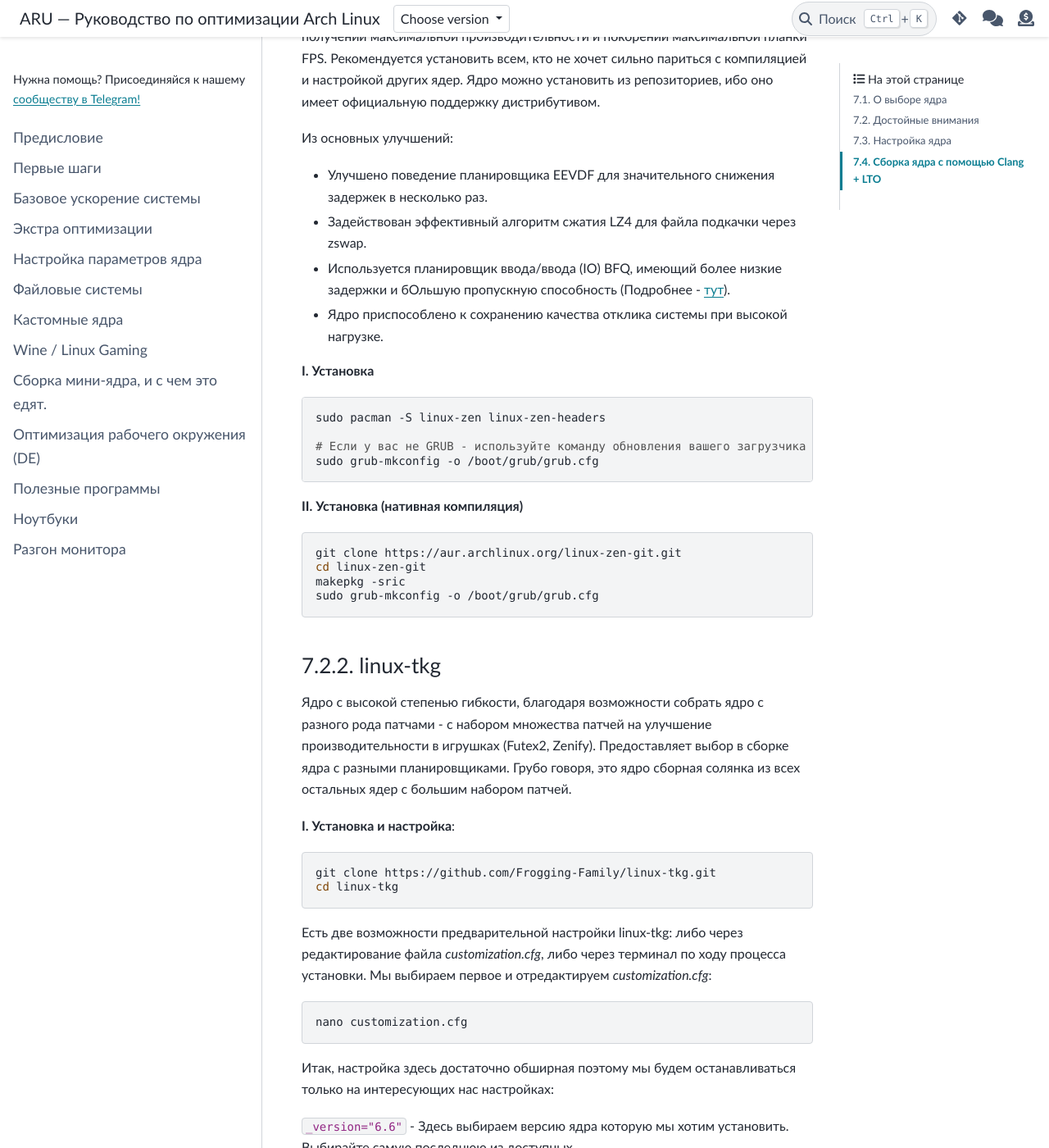
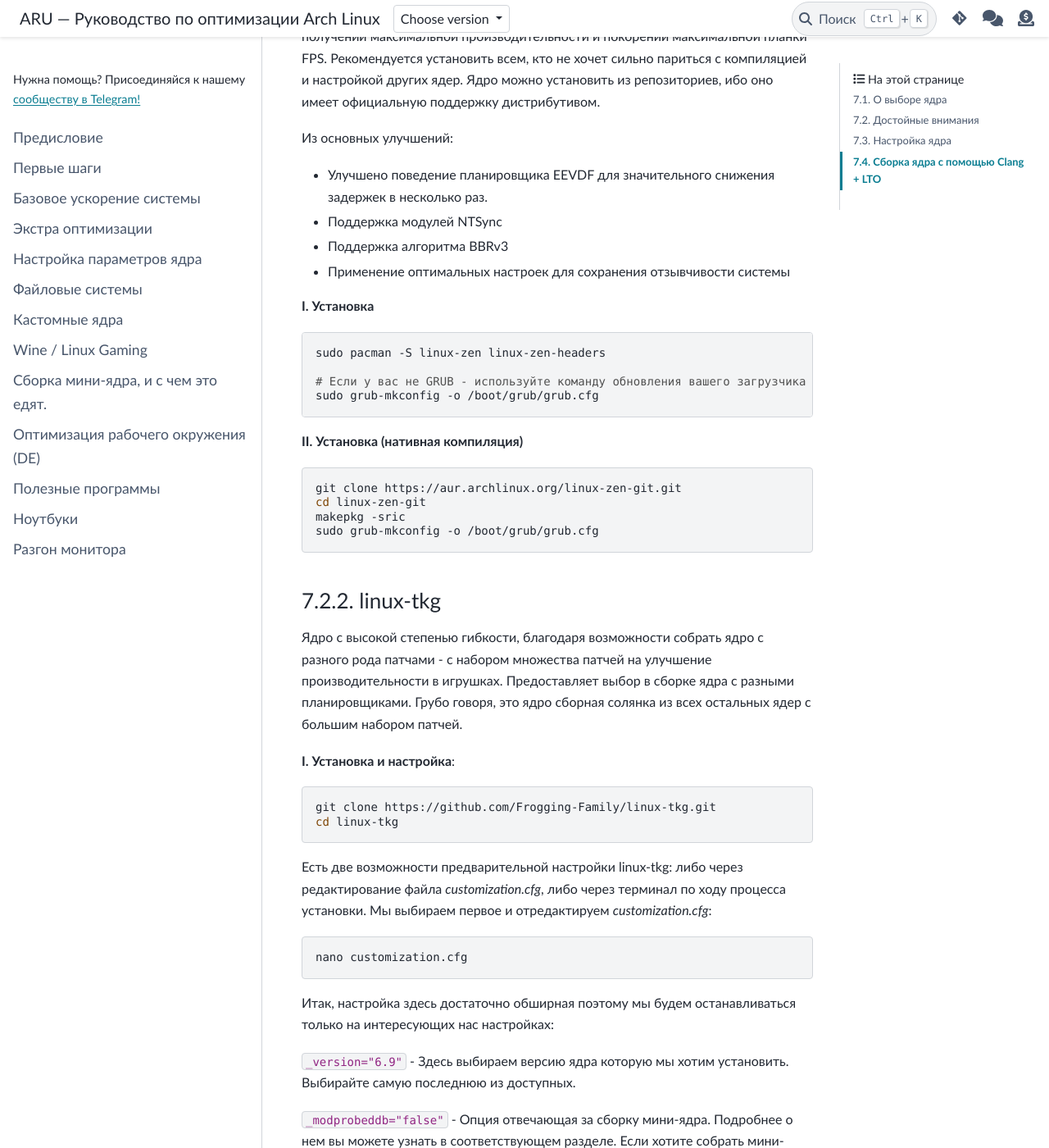
Before and after one commit to ventureoo/ARU, a Sphinx documentation site: the page built from docs/source/custom-kernels.rst, in a window 1280 px wide and 1400 px high, scrolled down 1205 px. Shown: the whole window at 82% size. Built offline with Sphinx 7.4.7 and the PyData theme 0.15.4, drawn with Linux system fonts in a browser that asks for light colours; some of the changed text lies outside the part shown.

Commit message:
custom-kernels: Update some information

```diff
--- a/docs/source/custom-kernels.rst
+++ b/docs/source/custom-kernels.rst
@@ -77,13 +77,9 @@
 
 - Улучшено поведение планировщика EEVDF для значительного снижения
   задержек в несколько раз.
-- Задействован эффективный алгоритм сжатия LZ4 для файла подкачки
-  через zswap.
-- Используется планировщик ввода/ввода (IO) BFQ, имеющий более низкие
-  задержки и бОльшую пропускную способность (Подробнее - `тут
-  <https://www.kernel.org/doc/html/latest/block/bfq-iosched.html#when-may-bfq-be-useful>`_).
-- Ядро приспособлено к сохранению качества отклика системы при
-  высокой нагрузке.
+- Поддержка модулей NTSync
+- Поддержка алгоритма BBRv3
+- Применение оптимальных настроек для сохранения отзывчивости системы
 
 **I. Установка** ::
 
@@ -107,11 +103,11 @@
 linux-tkg
 ------------
 
-Ядро с высокой степенью гибкости, благодаря
-возможности собрать ядро с разного рода патчами - с набором множества патчей на улучшение
-производительности в игрушках (Futex2, Zenify). Предоставляет выбор в
-сборке ядра с разными планировщиками. Грубо говоря, это ядро сборная
-солянка из всех остальных ядер с большим набором патчей.
+Ядро с высокой степенью гибкости, благодаря возможности собрать ядро с
+разного рода патчами - с набором множества патчей на улучшение
+производительности в игрушках. Предоставляет выбор в сборке ядра с
+разными планировщиками. Грубо говоря, это ядро сборная солянка из всех
+остальных ядер с большим набором патчей.
 
 **I. Установка и настройка**::
 
@@ -128,7 +124,7 @@
 Итак, настройка здесь достаточно обширная поэтому мы будем
 останавливаться только на интересующих нас настройках:
 
-``_version="6.6"`` - Здесь выбираем версию ядра которую мы хотим
+``_version="6.9"`` - Здесь выбираем версию ядра которую мы хотим
 установить. Выбирайте самую последнюю из доступных.
 
 ``_modprobeddb="false"`` - Опция отвечающая за сборку мини-ядра.
@@ -203,23 +199,18 @@
 множество планировщиков CPU. Сочетает в себе патчи которые уже были
 описаны для других ядер. А именно:
 
-- Улучшенный планировщик ввода/вывода BFQ
+- Использует планировщик BORE, заточенный для повышения
+  производительности в условиях большой нагрузки на CPU
 
-- Набор патчей LRU для сохранения качества отклика системы в условиях
-  нехватки оперативной памяти.
+- Заточен для сборки через LLVM/Clang
 
-- Содержит новейшие исправления для Btrfs/Zstd
+- Алгоритм для обработки сетевых пакетов BBRv3
 
-- Заточен для сборки через LLVM/Clang (более подробно это описывается
-  в последующем разделе)
-
-- Алгоритм для обработки сетевых пакетов BBRv2
-
-- Модули для поддержки эмуляции Android (Anbox)
+- Поддержка модуля NTSync
 
 - Набор патчей от Clear Linux
 
-- И некоторые собственные настройки для ядра
+- Свежая встроенная в ядро версия библиотеки сжатия zstd
 
 Отдельным плюсом является быстрая обновляемость и оперативные
 исправления ошибок, чем к сожалению не всегда может похвастаться
```
Also changed, not shown: other parts of docs/source/custom-kernels.rst (+5 -5 lines).
